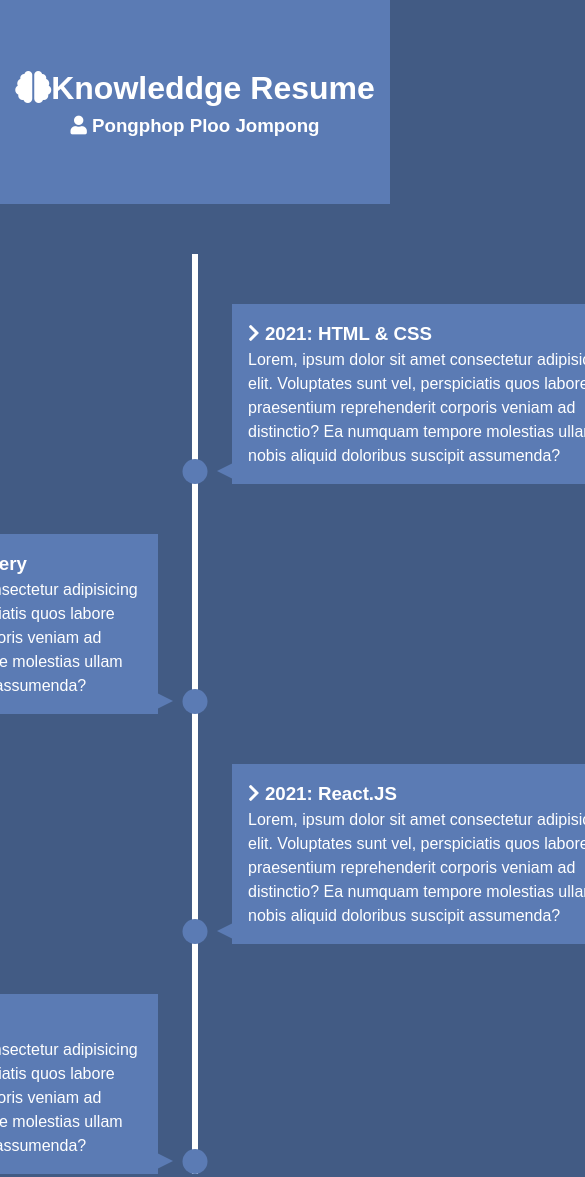
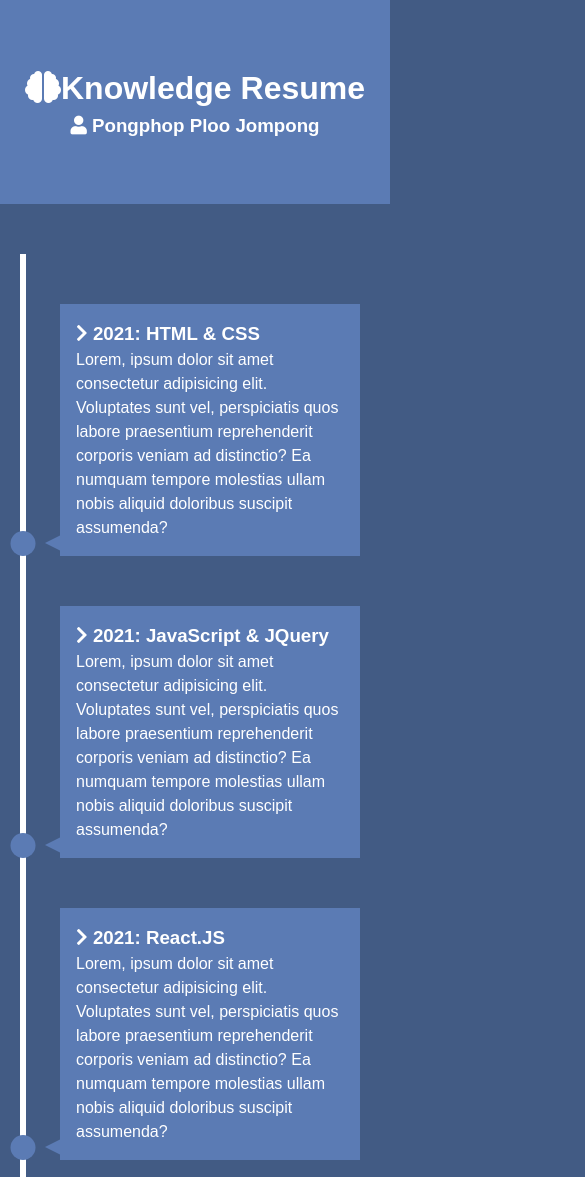
Before and after one commit to PlooJompong/Timeline, a plain HTML site: page index.html in a window 390 px wide. Shown: the top 1177 px of the page, 585 px wide, since content can reach past the window. Drawn offline with Linux system fonts and the light colour scheme.

Commit message:
Add Media Query

```diff
--- a/css/style.css
+++ b/css/style.css
@@ -113,3 +113,34 @@ h1 {
   border-width: 8px 0px 8px 16px;
   border-color: transparent transparent transparent var(--secondary-color);
 }
+
+/* Media Query */
+@media(max-width: 900px) {
+  #timeline ul li div {
+    width: 250px;
+  }
+
+  #timeline ul li:nth-child(even) div {
+    left: -284px
+  }
+}
+
+@media(max-width: 600px) {
+  #timeline ul li {
+    margin-left: 20px;
+  }
+
+  #timeline ul li div {
+    width: calc(100vw - 90px);
+  }
+
+  #timeline ul li:nth-child(even) div {
+    left: 40px;
+  }
+
+  #timeline ul li:nth-child(even) div:before {
+    left: -15px;
+    border-width: 8px 16px 8px 0;
+    border-color: transparent var(--secondary-color) transparent transparent;
+  }
+}
--- a/index.html
+++ b/index.html
@@ -5,12 +5,12 @@
   <meta name="viewport" content="width=device-width, initial-scale=1.0">
   <link rel="stylesheet" href="https://use.fontawesome.com/releases/v5.15.2/css/all.css" integrity="sha384-vSIIfh2YWi9wW0r9iZe7RJPrKwp6bG+s9QZMoITbCckVJqGCCRhc+ccxNcdpHuYu" crossorigin="anonymous">
   <link rel="stylesheet" href="css/style.css">
-  <title>Document</title>
+  <title>Knowledge & Timeline</title>
 </head>
 <body>
   <header id="main-header">
     <div class="container">
-      <h1><i class="fas fa-brain"></i>Knowleddge Resume</h1>
+      <h1><i class="fas fa-brain"></i>Knowledge Resume</h1>
       <h3><i class="fas fa-user"></i> Pongphop Ploo Jompong</h3>
     </div>
   </header>
```
